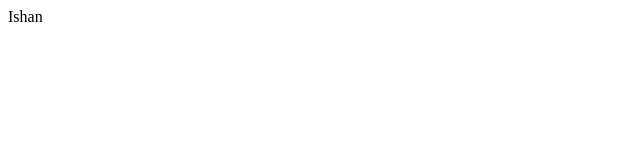
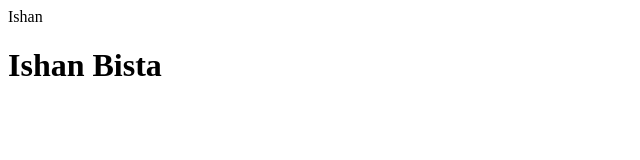
Before and after one commit to ishanbista/ishanrepo, a plain HTML site: page index.html in a window 1280 px wide. Shown: the whole page, without its empty margins (0-640 px from the left). Drawn offline with Linux system fonts and the light colour scheme.

Commit message:
add new feature

```diff
--- a/index.html
+++ b/index.html
@@ -1 +1,2 @@
 <div>Ishan</div>
+<h1>Ishan Bista</h1>
```
